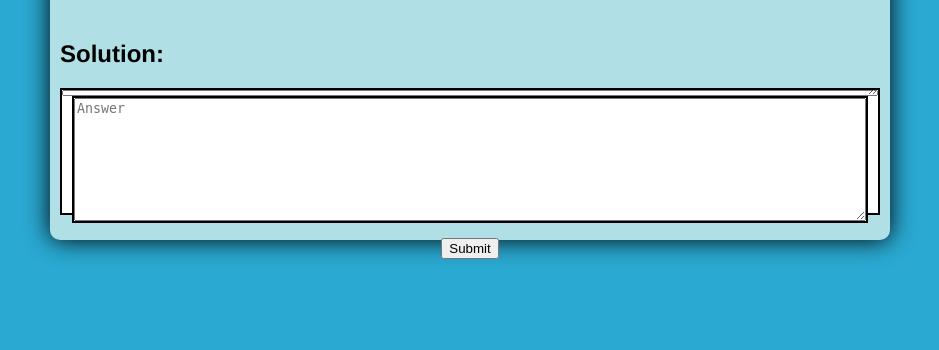
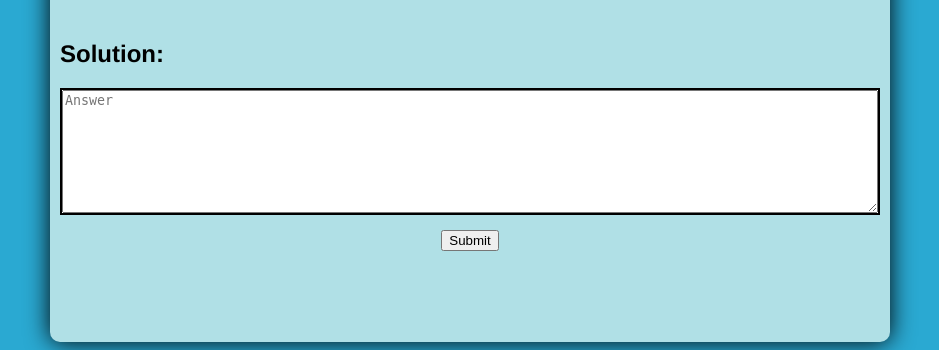
Before and after one commit to happyinfrance10/legendary-octo-giggle, a Python web app: template templates/level.html in a window 1280 px wide. Shown: the part 646-996 px from the top of the page, without its empty margins (170-1109 px from the left). Before the commit the page ends 905 px from the top, so only its background shows below. Run offline with Jinja, Linux system fonts and the light colour scheme; the template is opened without the code that fills it, so the values that code supplies are empty; some libraries are stand-ins or nearby versions.

Commit message:
Removed duplicate answer input

```diff
--- a/templates/level.html
+++ b/templates/level.html
@@ -109,8 +109,6 @@
   </div>
   <h3 id="incorrectMessage">Your answer is incorrect</h3>
   <h3 id="correctMessage">Your answer was correct!</h3>
-  <div id="answer">
-    <textarea rows="9">Answer</textarea>
   <div id="answer" >
     <textarea rows="9" placeholder="Answer"></textarea>
   </div>
```
